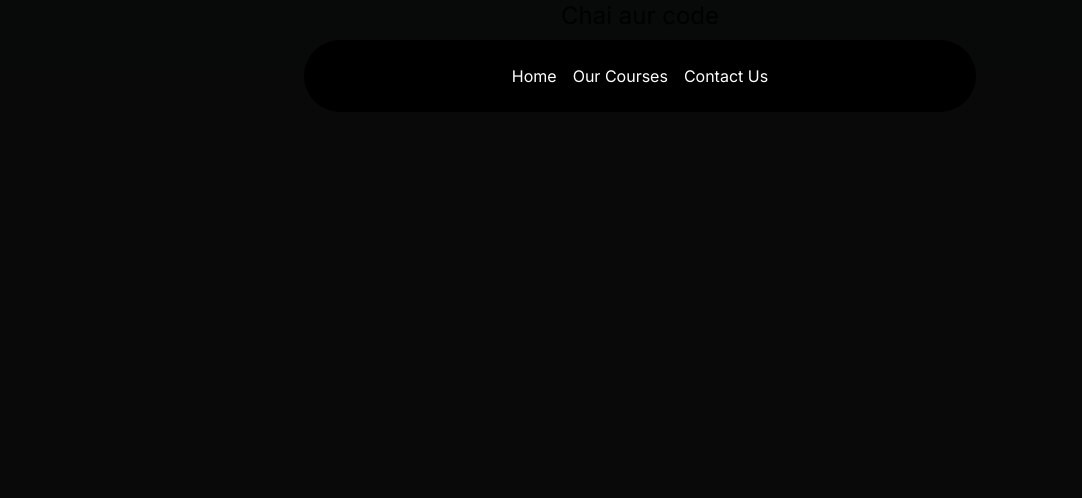
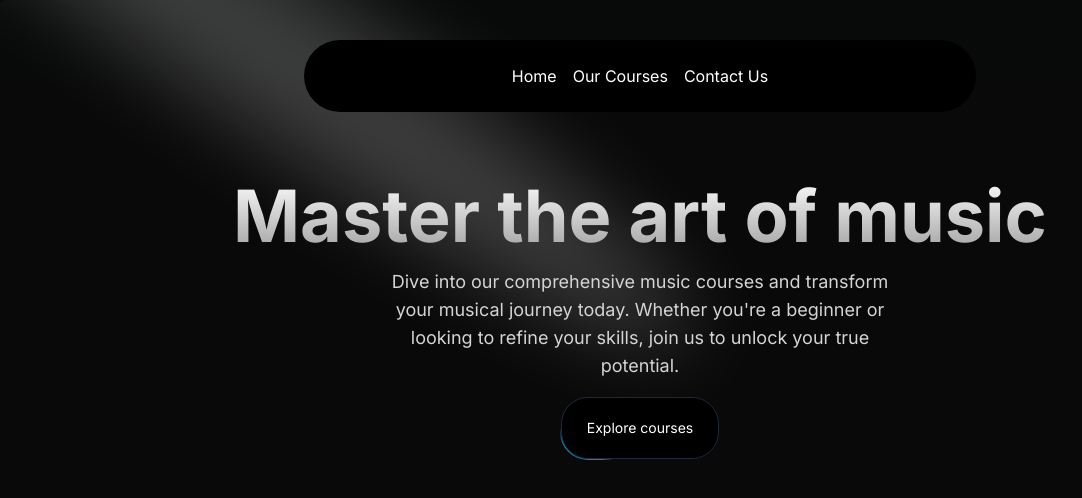
Before and after one commit to happyraj011/NextJs-music-project, a Next.js app: page / in a window 1280 px wide. Shown: the top 498 px of the page, without its empty margins (0-1082 px from the left). Built offline with nearby package versions, Linux system fonts and the light colour scheme.

Commit message:
Hero Section

```diff
--- a/src/app/page.tsx
+++ b/src/app/page.tsx
@@ -1,10 +1,15 @@
+import HeroSection from "@/components/HeroSection";
 
 
 export default function Home() {
   return (
 
     <main className="min-h-screen bg-black/[0.96] antialiased bg-grid-white/[0.02]">
-          <h1 className="text-2xl text-center">Chai aur code</h1>
+
+          <HeroSection/>
     </main>
   );
 }
+
+
+      /* bg-black/[0.96] */
--- /dev/null
+++ b/src/components/HeroSection.tsx
@@ -0,0 +1,36 @@
+import Link from 'next/link'
+import React from 'react'
+import { Spotlight } from './ui/Spotlight'
+import { Button } from './ui/moving-border'
+
+export default function HeroSection() {
+  return (
+    <div
+    className="h-auto md:h-[40rem] w-full rounded-md flex flex-col items-center justify-center relative overflow-hidden mx-auto py-10 md:py-0"
+    >
+        <Spotlight
+        className="-top-40 left-0 md:left-60 md:-top-20"
+        fill="white"
+      />
+        <div className="p-4 relative z-10 w-full text-center" >
+            <h1
+            className="mt-20 md:mt-0 text-4xl md:text-7xl font-bold bg-clip-text text-transparent bg-gradient-to-b from-neutral-50 to-neutral-400"
+            >Master the art of music</h1>
+            <p
+            className="mt-4 font-normal text-base md:text-lg text-neutral-300 max-w-lg mx-auto"
+            >Dive into our comprehensive music courses and transform your musical journey today. Whether you're a beginner or looking to refine your skills, join us to unlock your true potential.</p>
+            <div className="mt-4">
+            <Link href={"/courses"}>
+                    <Button
+                    borderRadius="1.75rem"
+                    className="bg-white dark:bg-black text-black dark:text-white border-neutral-200 dark:border-slate-800"
+                    >
+                    Explore courses
+                    </Button>
+                </Link>
+            </div>
+        </div>
+
+        </div>
+  )
+}
--- /dev/null
+++ b/src/components/ui/Spotlight.tsx
@@ -0,0 +1,56 @@
+import React from "react";
+import { cn } from "@/utils/cn";
+
+type SpotlightProps = {
+  className?: string;
+  fill?: string;
+};
+
+export const Spotlight = ({ className, fill }: SpotlightProps) => {
+  return (
+    <svg
+      className={cn(
+        "animate-spotlight pointer-events-none absolute z-[1]  h-[169%] w-[138%] lg:w-[84%] opacity-0",
+        className
+      )}
+      xmlns="http://www.w3.org/2000/svg"
+      viewBox="0 0 3787 2842"
+      fill="none"
+    >
+      <g filter="url(#filter)">
+        <ellipse
+          cx="1924.71"
+          cy="273.501"
+          rx="1924.71"
+          ry="273.501"
+          transform="matrix(-0.822377 -0.568943 -0.568943 0.822377 3631.88 2291.09)"
+          fill={fill || "white"}
+          fillOpacity="0.21"
+        ></ellipse>
+      </g>
+      <defs>
+        <filter
+          id="filter"
+          x="0.860352"
+          y="0.838989"
+          width="3785.16"
+          height="2840.26"
+          filterUnits="userSpaceOnUse"
+          colorInterpolationFilters="sRGB"
+        >
+          <feFlood floodOpacity="0" result="BackgroundImageFix"></feFlood>
+          <feBlend
+            mode="normal"
+            in="SourceGraphic"
+            in2="BackgroundImageFix"
+            result="shape"
+          ></feBlend>
+          <feGaussianBlur
+            stdDeviation="151"
+            result="effect1_foregroundBlur_1065_8"
+          ></feGaussianBlur>
+        </filter>
+      </defs>
+    </svg>
+  );
+};
--- /dev/null
+++ b/src/components/ui/moving-border.tsx
@@ -0,0 +1,139 @@
+"use client";
+import React from "react";
+import {
+  motion,
+  useAnimationFrame,
+  useMotionTemplate,
+  useMotionValue,
+  useTransform,
+} from "framer-motion";
+import { useRef } from "react";
+import { cn } from "@/utils/cn";
+
+export function Button({
+  borderRadius = "1.75rem",
+  children,
+  as: Component = "button",
+  containerClassName,
+  borderClassName,
+  duration,
+  className,
+  ...otherProps
+}: {
+  borderRadius?: string;
+  children: React.ReactNode;
+  as?: any;
+  containerClassName?: string;
+  borderClassName?: string;
+  duration?: number;
+  className?: string;
+  [key: string]: any;
+}) {
+  return (
+    <Component
+      className={cn(
+        "bg-transparent relative text-xl  h-16 w-40 p-[1px] overflow-hidden ",
+        containerClassName
+      )}
+      style={{
+        borderRadius: borderRadius,
+      }}
+      {...otherProps}
+    >
+      <div
+        className="absolute inset-0"
+        style={{ borderRadius: `calc(${borderRadius} * 0.96)` }}
+      >
+        <MovingBorder duration={duration} rx="30%" ry="30%">
+          <div
+            className={cn(
+              "h-20 w-20 opacity-[0.8] bg-[radial-gradient(var(--sky-500)_40%,transparent_60%)]",
+              borderClassName
+            )}
+          />
+        </MovingBorder>
+      </div>
+
+      <div
+        className={cn(
+          "relative bg-slate-900/[0.8] border border-slate-800 backdrop-blur-xl text-white flex items-center justify-center w-full h-full text-sm antialiased",
+          className
+        )}
+        style={{
+          borderRadius: `calc(${borderRadius} * 0.96)`,
+        }}
+      >
+        {children}
+      </div>
+    </Component>
+  );
+}
+
+export const MovingBorder = ({
+  children,
+  duration = 2000,
+  rx,
+  ry,
+  ...otherProps
+}: {
+  children: React.ReactNode;
+  duration?: number;
+  rx?: string;
+  ry?: string;
+  [key: string]: any;
+}) => {
+  const pathRef = useRef<any>();
+  const progress = useMotionValue<number>(0);
+
+  useAnimationFrame((time) => {
+    const length = pathRef.current?.getTotalLength();
+    if (length) {
+      const pxPerMillisecond = length / duration;
+      progress.set((time * pxPerMillisecond) % length);
+    }
+  });
+
+  const x = useTransform(
+    progress,
+    (val) => pathRef.current?.getPointAtLength(val).x
+  );
+  const y = useTransform(
+    progress,
+    (val) => pathRef.current?.getPointAtLength(val).y
+  );
+
+  const transform = useMotionTemplate`translateX(${x}px) translateY(${y}px) translateX(-50%) translateY(-50%)`;
+
+  return (
+    <>
+      <svg
+        xmlns="http://www.w3.org/2000/svg"
+        preserveAspectRatio="none"
+        className="absolute h-full w-full"
+        width="100%"
+        height="100%"
+        {...otherProps}
+      >
+        <rect
+          fill="none"
+          width="100%"
+          height="100%"
+          rx={rx}
+          ry={ry}
+          ref={pathRef}
+        />
+      </svg>
+      <motion.div
+        style={{
+          position: "absolute",
+          top: 0,
+          left: 0,
+          display: "inline-block",
+          transform,
+        }}
+      >
+        {children}
+      </motion.div>
+    </>
+  );
+};
--- a/tailwind.config.ts
+++ b/tailwind.config.ts
@@ -1,4 +1,21 @@
 import type { Config } from "tailwindcss";
+const defaultTheme = require("tailwindcss/defaultTheme");
+const colors = require("tailwindcss/colors");
+const {
+  default: flattenColorPalette,
+} = require("tailwindcss/lib/util/flattenColorPalette");
+
+
+function addVariablesForColors({ addBase, theme }: any) {
+  let allColors = flattenColorPalette(theme("colors"));
+  let newVars = Object.fromEntries(
+    Object.entries(allColors).map(([key, val]) => [`--${key}`, val])
+  );
+
+  addBase({
+    ":root": newVars,
+  });
+}
 
 const config: Config = {
   content: [
@@ -14,8 +31,25 @@ const config: Config = {
         "gradient-conic":
           "conic-gradient(from 180deg at 50% 50%, var(--tw-gradient-stops))",
       },
+      animation: {
+        spotlight: "spotlight 2s ease .75s 1 forwards",
+      },
+      keyframes: {
+        spotlight: {
+          "0%": {
+            opacity: '0',
+            transform: "translate(-72%, -62%) scale(0.5)",
+          },
+          "100%": {
+            opacity: '1',
+            transform: "translate(-50%,-40%) scale(1)",
+          },
+        },
+      },
     },
   },
-  plugins: [],
+  plugins: [
+    addVariablesForColors,
+  ],
 };
 export default config;
```
